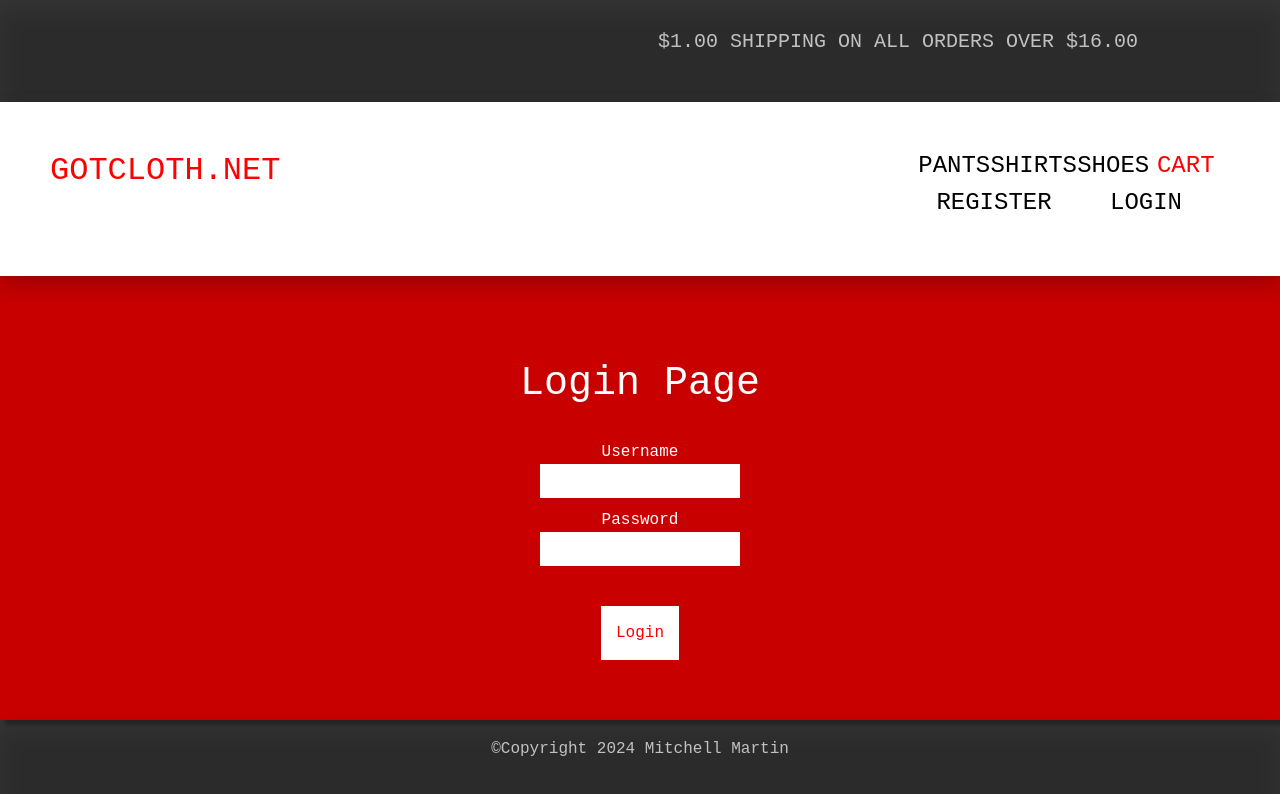
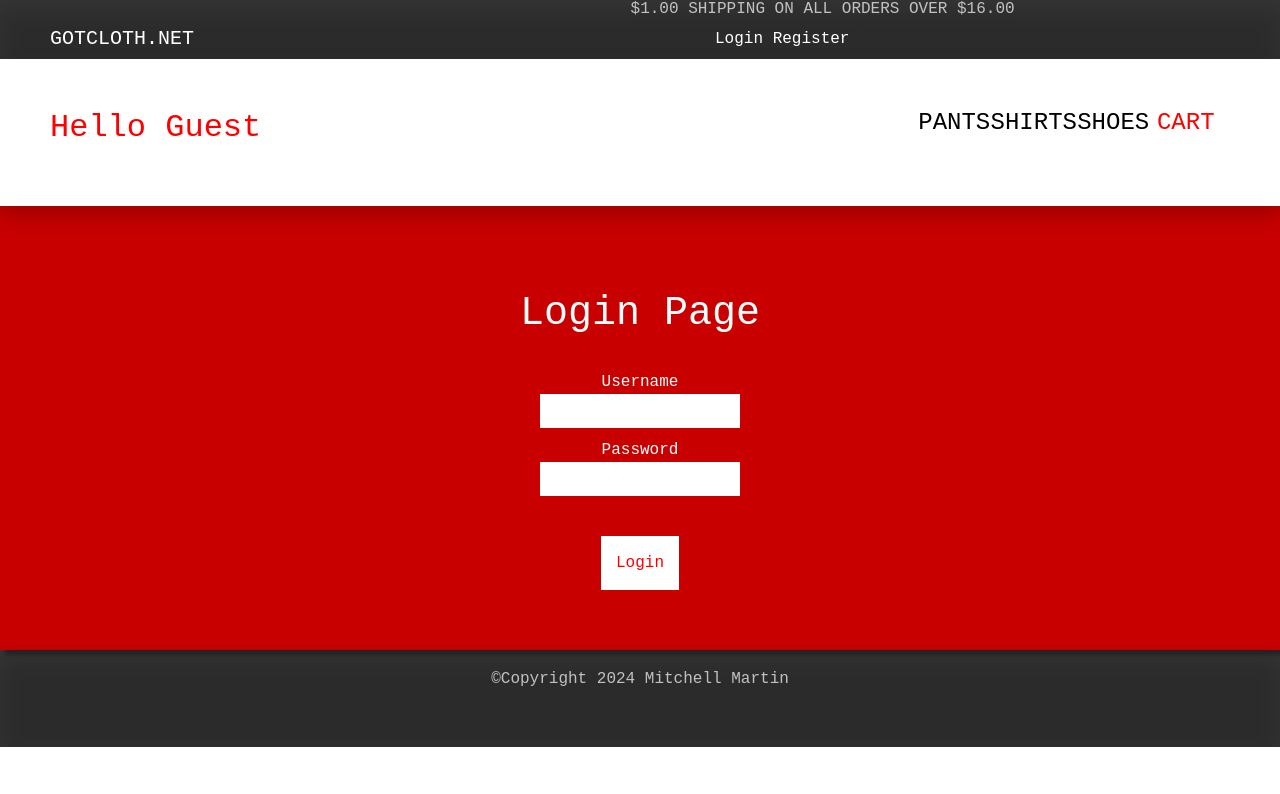
Before and after one commit to mmartin46/GotCloth, a React (Vite) app in the folder site.client/: page /login in a window 1280 px wide. Shown: the top 794 px of the page. Built offline with nearby package versions, Linux system fonts and the light colour scheme; a web font is replaced by a local one.

Commit message:
Changes made

```diff
--- a/site.client/src/App.css
+++ b/site.client/src/App.css
@@ -1,9 +1,7 @@
 .header {
     width: 100%;
-    padding-top: 30px;
+
     height: fit-content;
-    padding-bottom: 40px;
-    padding-left: 50px;
     background-color: rgba(0, 0, 0, 0.8);
     color: rgba(255, 255, 255, 0.7);
     filter: drop-shadow(0px 10px 10px rgba(0, 0, 0, 0.2));
@@ -200,6 +198,16 @@ html, body {
     align-items: stretch;
     justify-content: flex-start;
     gap: 10px;
+}
+
+
+
+.lowerHeader .row {
+    width: 100%;
+    display: flex;
+    justify-content: space-between;
+    text-align: left;
+    padding-left: 50px;
 }
 
 
--- a/site.client/src/components/Header.jsx
+++ b/site.client/src/components/Header.jsx
@@ -1,5 +1,6 @@
 import '../index.css';
 import '../App.css';
+import PlainLink from './PlainLink';
 
 
 const Header = () => {
@@ -7,8 +8,31 @@ const Header = () => {
     return (
         <div className="header">
             <ul>
-                <li><h5>$1.00 SHIPPING ON ALL ORDERS OVER $16.00</h5></li>
+                <li><h6>$1.00 SHIPPING ON ALL ORDERS OVER $16.00</h6></li>
             </ul>
+            <div className="lowerHeader">
+                <div className="row">
+                    <div className="col">
+                        <PlainLink to="/" fontColor="white">
+                            <h5>GOTCLOTH.NET</h5>
+                        </PlainLink>
+                    </div>
+                    <div className="col">
+                        <div className="row">
+                            <div className="col">
+                                <PlainLink to="/login" fontColor="white">
+                                    <span>Login</span>&nbsp;
+                                </PlainLink>
+                                <PlainLink to="/register" fontColor="white">
+                                    <span>Register</span>
+                                </PlainLink>
+                            </div>
+                            <div className="col">
+                            </div>
+                        </div>
+                    </div>
+                </div>
+            </div>
         </div>
     );
 };
--- a/site.client/src/components/SecondaryHeader.jsx
+++ b/site.client/src/components/SecondaryHeader.jsx
@@ -9,7 +9,7 @@ const SecondaryHeader = () => {
         <div className="secondaryHeader ">
             <div className="row">
                 <PlainLink to="/" fontColor="red">
-                    <h2 className="click-link">GOTCLOTH.NET</h2>
+                    <h2 className="click-link">Hello Guest</h2>
                 </PlainLink>
             </div>
             <div className="innerLinkHeader row">
@@ -25,12 +25,6 @@ const SecondaryHeader = () => {
                 <div className="col">
                     <PlainLink to="/" fontColor="black"><h4 className="click-link" style={{ color: 'red' }}>CART</h4></PlainLink>
                 </div>
-                <div className="col">
-                    <PlainLink to="/register" fontColor="black"><h4 className="click-link">REGISTER</h4></PlainLink>
-                </div>
-                <div className="col">
-                    <PlainLink to="/login" fontColor="black"><h4 className="click-link">LOGIN</h4></PlainLink>
-                </div>
             </div>
 
         </div>
```
Also changed, not shown: 1 other file (tests, documents, lock files or other folders).
